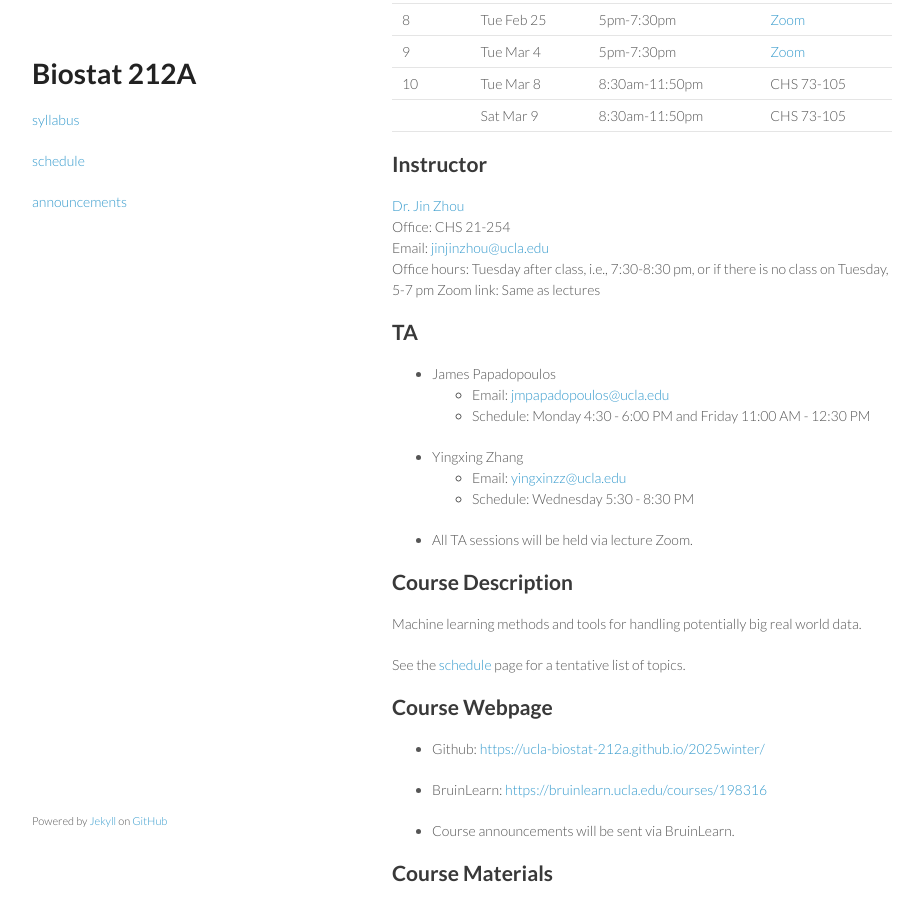
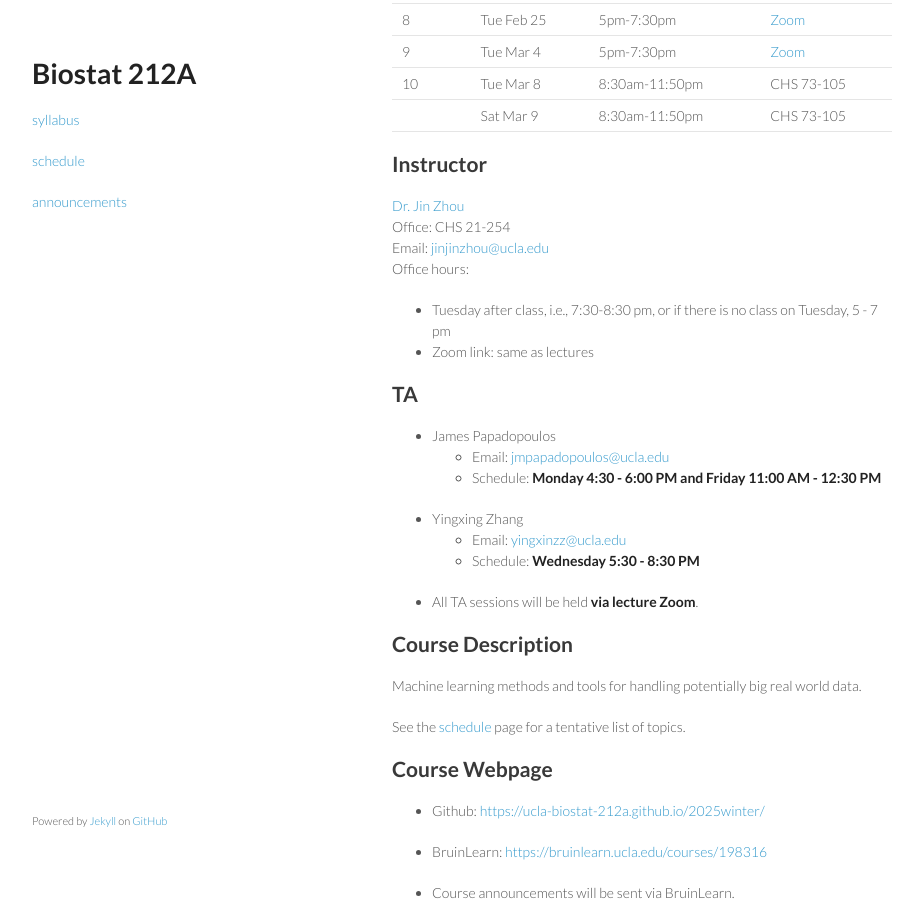
Before and after one commit to ucla-biostat-212a/2025winter, a Jekyll site: the page built from syllabus/syllabus.md, in a window 1280 px wide and 900 px high, scrolled down 468 px. Shown: the whole window, without its empty margins (178-1101 px from the left). Built offline with Jekyll 4.4.1, drawn with Linux system fonts in a browser that asks for light colours.

```diff
--- a/syllabus/syllabus.md
+++ b/syllabus/syllabus.md
@@ -29,20 +29,21 @@ title: Biostat 212A
 [Dr. Jin Zhou](https://ph.ucla.edu/about/faculty-staff-directory/jin-zhou)
 Office: CHS 21-254
 Email: <jinjinzhou@ucla.edu>
-Office hours: Tuesday after class, i.e., 7:30-8:30 pm, or if there is no class on Tuesday, 5-7 pm
-Zoom link: Same as lectures
+Office hours:
+- Tuesday after class, i.e., 7:30-8:30 pm, or if there is no class on Tuesday, 5 - 7 pm
+- Zoom link: same as lectures
 
 ## TA
 
 - James Papadopoulos
    + Email: <jmpapadopoulos@ucla.edu>
-   + Schedule: Monday 4:30 - 6:00 PM and Friday 11:00 AM - 12:30 PM
+   + Schedule: **Monday 4:30 - 6:00 PM and Friday 11:00 AM - 12:30 PM**
 
 - Yingxing Zhang
   + Email: <yingxinzz@ucla.edu>
-  + Schedule: Wednesday 5:30 - 8:30 PM
+  + Schedule: **Wednesday 5:30 - 8:30 PM**
 
-- All TA sessions will be held via lecture Zoom.
+- All TA sessions will be held **via lecture Zoom**.
 
 
 ## Course Description
```
